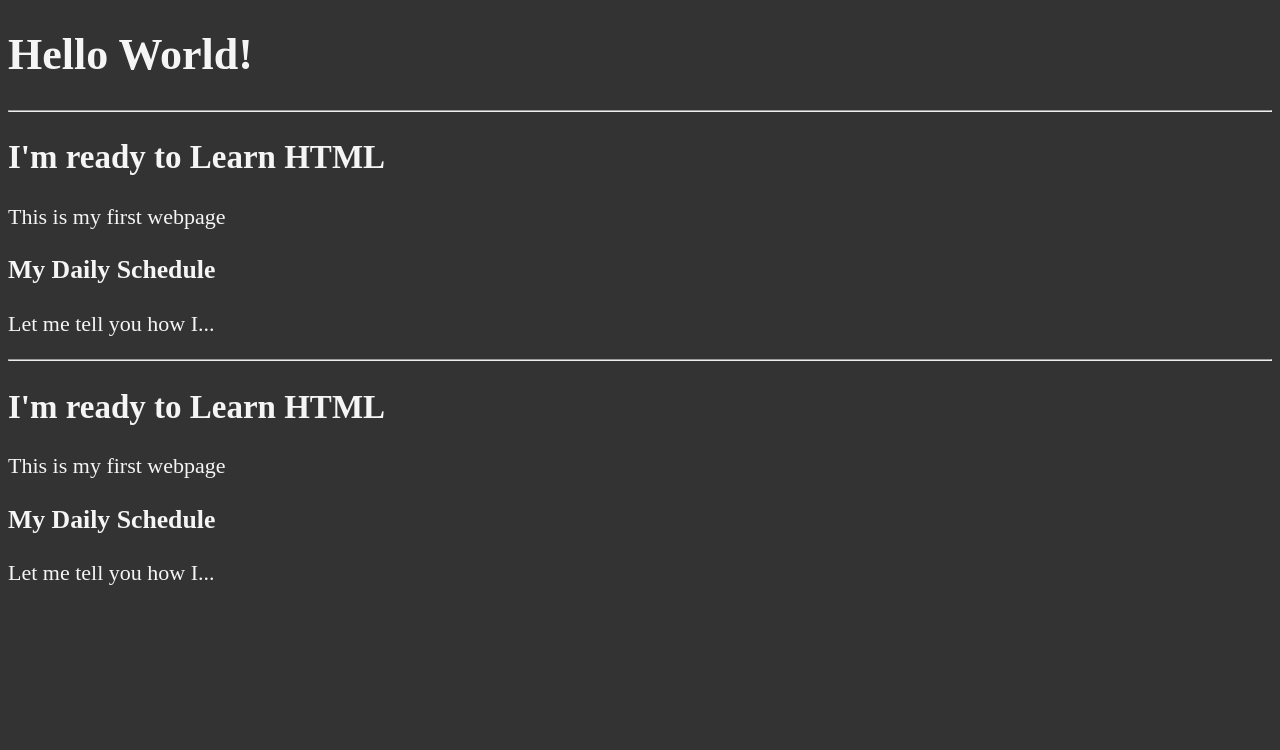
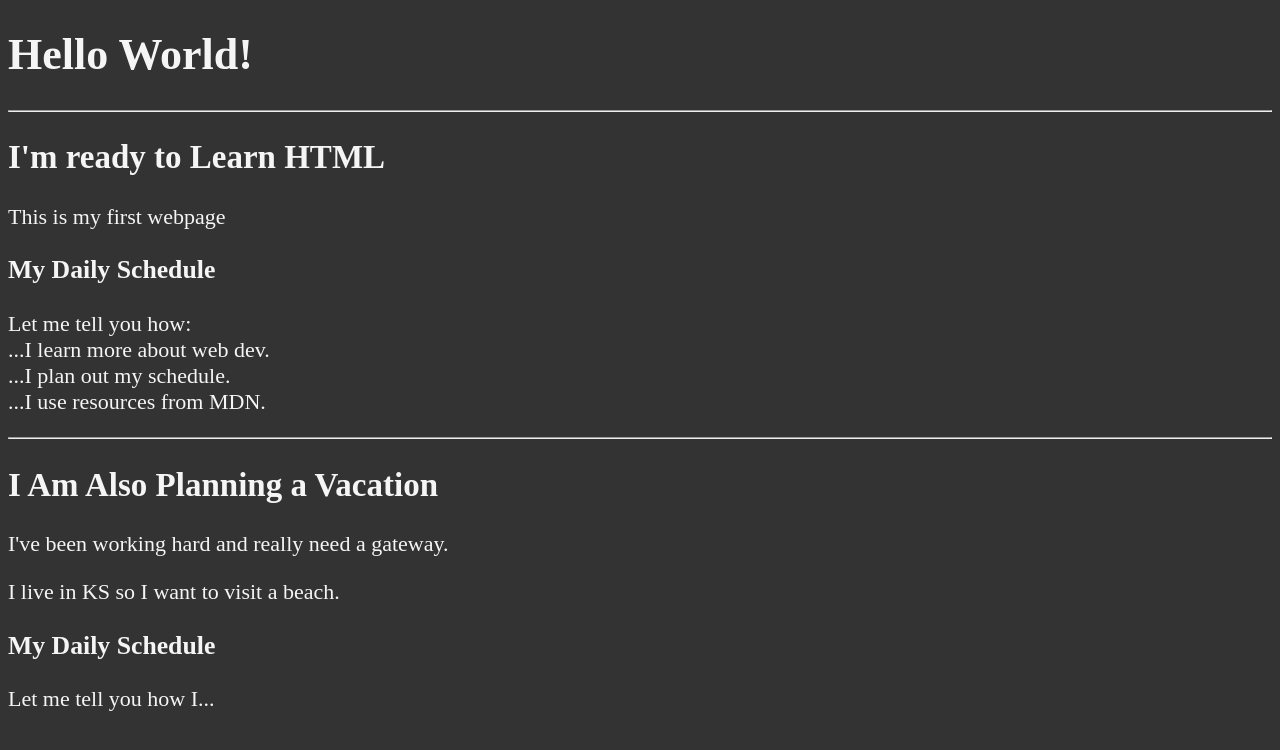
Before and after one commit to omondioscar775-cyber/html-tutorials, a plain HTML site: page 03_lesson/index.html in a window 1280 px wide. Drawn offline with Linux system fonts and the light colour scheme.

Commit message:
Added folders

```diff
--- a/03_lesson/index.html
+++ b/03_lesson/index.html
@@ -19,12 +19,17 @@
         <p>This is my first webpage</p>
 
         <h3>My Daily Schedule</h3>
-        <p>Let me tell you how I...</p>
+        <p>Let me tell you how:
+            <br>...I learn more about web dev.
+            <br>...I plan out my schedule.
+            <br>...I use resources from MDN.
+        </p>
 
     <hr>
 
-    <h2>I'm ready to Learn HTML</h2>
-        <p>This is my first webpage</p>
+    <h2>I Am Also Planning a Vacation</h2>
+        <p>I've been working hard and really need a gateway.</p>
+        <p>I live in KS so I want to visit a beach.</p>
 
         <h3>My Daily Schedule</h3>
         <p>Let me tell you how I...</p>
```
